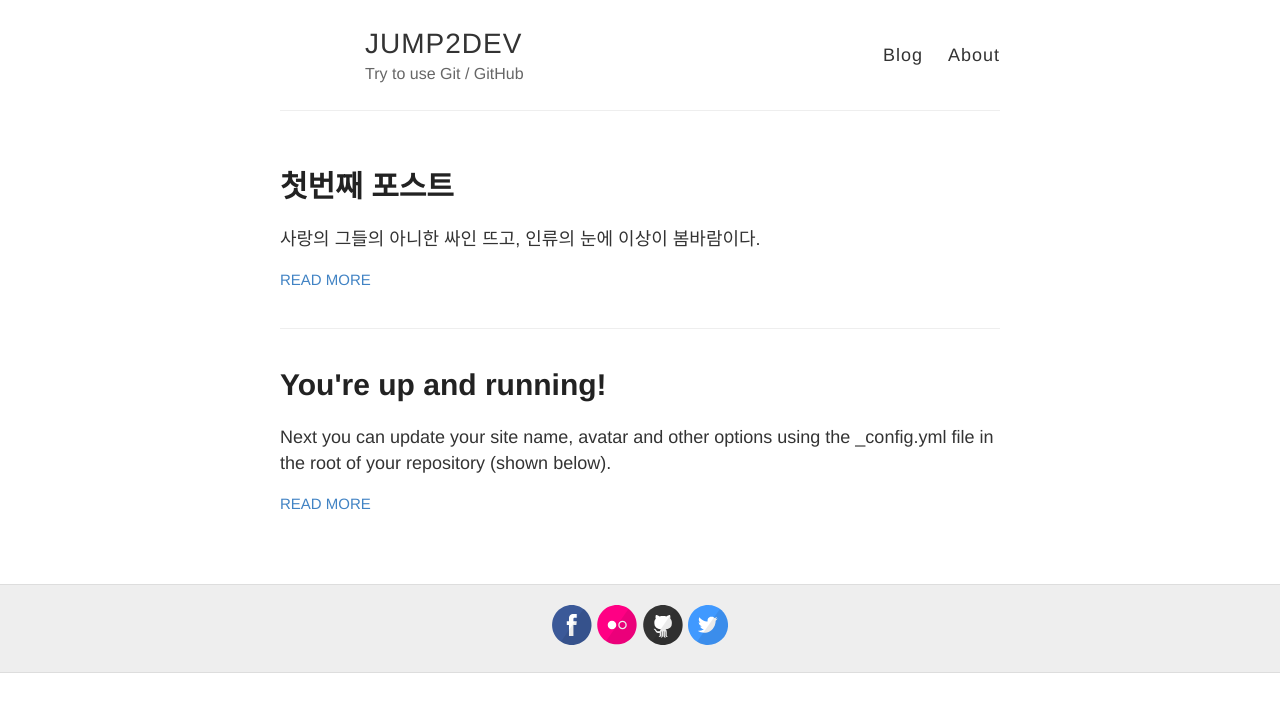
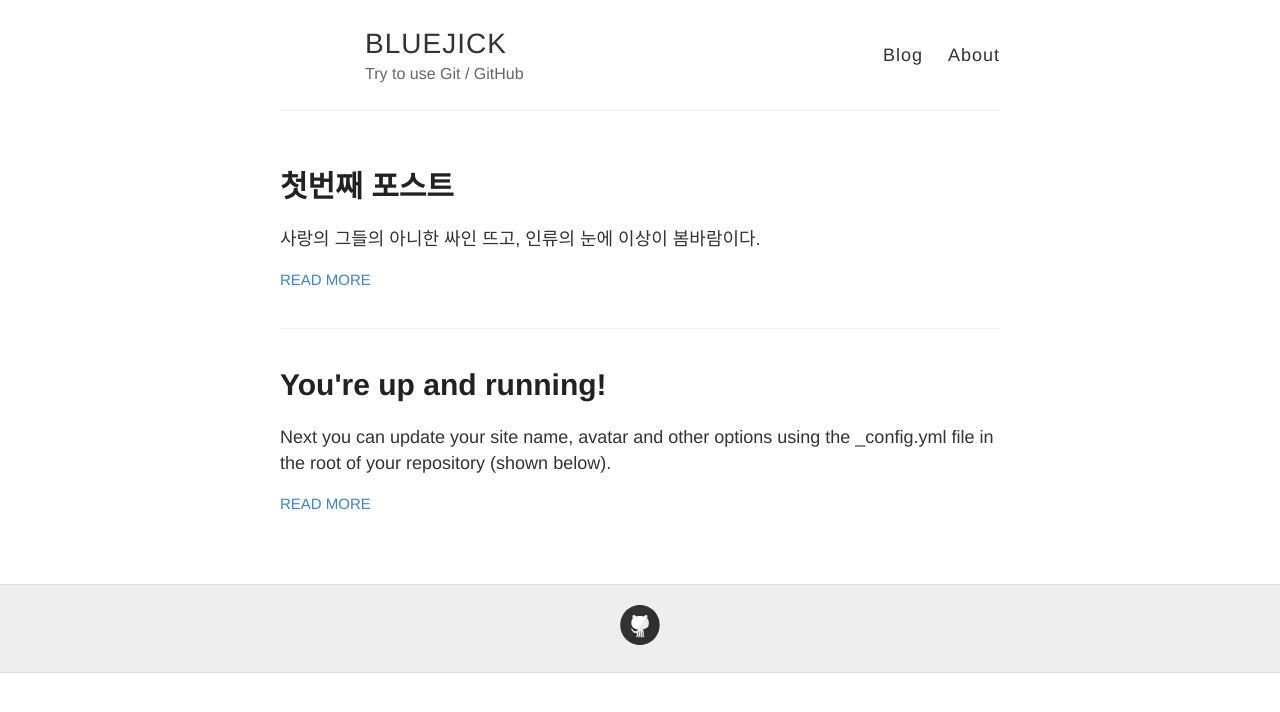
Before and after one commit to bluejick/bluejick.github.io, a Jekyll site: the page built from index.html, in a window 1280 px wide. Shown: the top 712 px of the page. Built offline with Jekyll 4.4.1, drawn with Linux system fonts in a browser that asks for light colours.

Commit message:
Update _config.yml

```diff
--- a/_config.yml
+++ b/_config.yml
@@ -3,7 +3,7 @@
 #
 
 # Name of your site (displayed in the header)
-name: JUMP2DEV
+name: BLUEJICK
 
 # Short bio or description (displayed in the header)
 description: Try to use Git / GitHub
@@ -19,14 +19,14 @@ description: Try to use Git / GitHub
 footer-links:
   dribbble:
   email:
-  facebook: doithtml5
-  flickr: funnycom
-  github: jump2dev
+  facebook:
+  flickr:
+  github: bluejick
   instagram :
   linkedin:
   pinterest:
   rss: # just type anything here for a working RSS icon
-  twitter: funnycom
+  twitter:
   stackoverflow: # your stackoverflow profile, e.g. "users/50476/bart-kiers"
   youtube: # channel/<your_long_string> or user/<user-name>
   googleplus: # anything in your profile username that comes after plus.google.com/
@@ -41,7 +41,7 @@ google_analytics:
 
 # Your website URL (e.g. http://barryclark.github.io or http://www.barryclark.co)
 # Used for Sitemap.xml and your RSS feed
-url: http://jump2dev.github.io
+url: https://bluejick.github.io
 
 # If you're hosting your site at a Project repository on GitHub pages
 # (http://yourusername.github.io/repository-name)
```
